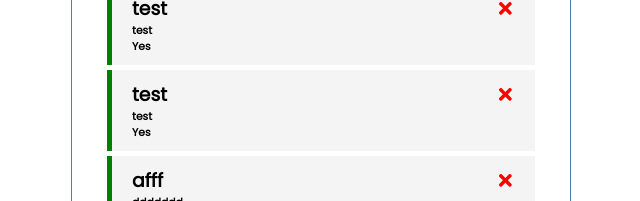
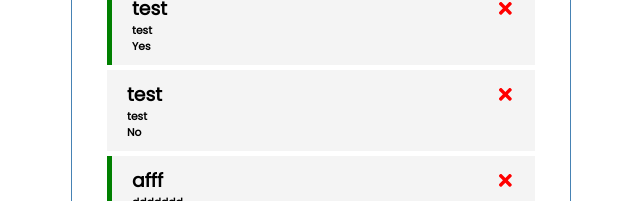
Before and after one commit to navdeepm20/ToDo_React, a React (Create React App) app: page / in a window 1280 px wide. Shown: the part 236-437 px from the top of the page, without its empty margins (319-959 px from the left). Built offline with nearby package versions, Linux system fonts and the light colour scheme; data requests are answered from the project's data file.

Commit message:
toggle reminder working with json server

```diff
--- a/db.json
+++ b/db.json
@@ -15,7 +15,7 @@
     {
       "day": "test",
       "id": 4,
-      "reminder": true,
+      "reminder": false,
       "text": "test"
     },
     {
--- a/src/App.js
+++ b/src/App.js
@@ -13,7 +13,7 @@ function App() {
    const getTask = async ()=>{
      const tasks = await fetchTask();
      setTask(tasks)
-     console.log('jasljfasdjfasdjfaslkjdfaskdfjasjf')
+
    }
    getTask()
   },[])
@@ -34,10 +34,33 @@ function App() {
   }
 
 
-  const toggleTask = (id) =>
+  const toggleTask = async (id) =>
   {
+    let task;
 
-	setTask(tasks.map((task)=> task.id===id ? {...task, reminder: !task.reminder} : task))
+
+    tasks.map(el => {
+      if(el.id===id)
+      {
+
+        task = el;
+        return;
+      }
+    });
+    let uptask = {...task,reminder: !task.reminder}
+	  const res = await fetch(`http://localhost:5000/tasks/${id}`,
+    {
+      method: "PUT",
+      headers: {
+        'Content-Type':"application/json"
+      },
+      body: JSON.stringify(uptask)
+    })
+    let json = await res.json()
+
+
+
+	  setTask(tasks.map((task)=> task.id===id ? {...task, reminder: !task.reminder} : task))
   }
   const addTask = async (ntask) =>
   {
@@ -67,7 +90,7 @@ function App() {
   return (
       <div className="container">
         <Header toggleAdd={()=>{btnclick(showStatus)}} showStatus={showStatus}/>
-		{showStatus && < Add onadd={addTask}/>}
+		    {showStatus && < Add onadd={addTask}/>}
         {tasks.length > 0 ? <Tasks tasks={tasks} ondel={deltask} ontog={toggleTask}/> : "No Tasks to Show"}
       </div>
   );
```
